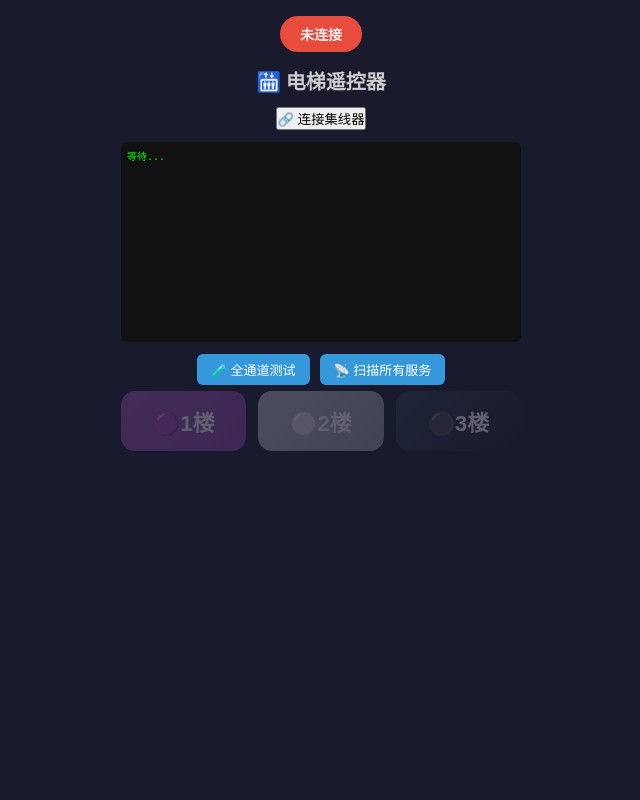
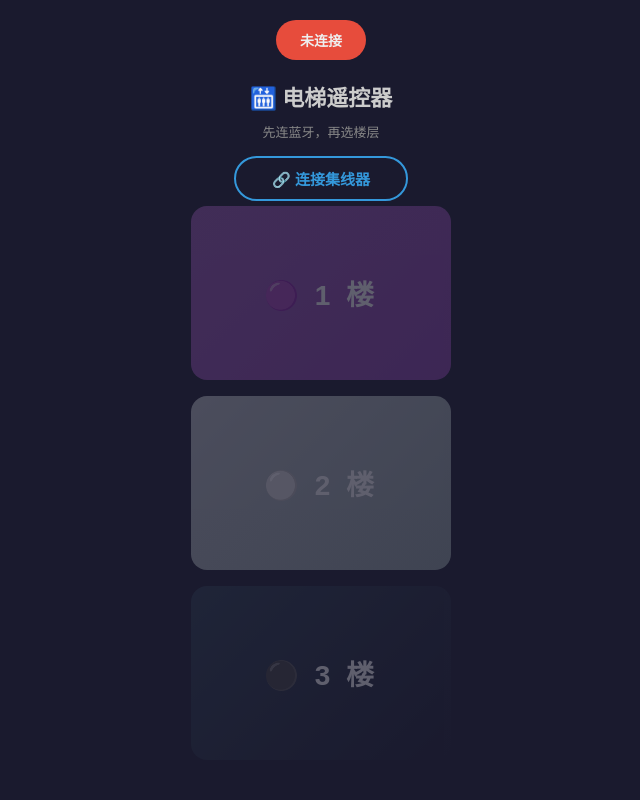
Before and after one commit to 920983424-ops/elevator-remote, a plain HTML site: page index.html in a window 1280 px wide. Shown: the whole page, without its empty margins (319-959 px from the left). Drawn offline with Linux system fonts and the light colour scheme.

Commit message:
Update index.html

```diff
--- a/index.html
+++ b/index.html
@@ -6,138 +6,84 @@
 <title>电梯遥控器</title>
 <style>
 *{margin:0;padding:0;box-sizing:border-box}
-body{font-family:-apple-system,sans-serif;background:#1a1a2e;color:#eee;height:100vh;display:flex;flex-direction:column;align-items:center}
-.status{margin-top:16px;padding:8px 20px;border-radius:20px;font-size:14px;font-weight:600}
-.status.dc{background:#e74c3c}.status.ok{background:#27ae60}
-h1{margin:14px 0 6px;font-size:20px;color:#ccc}
-#log{width:94%;max-width:400px;height:200px;background:#111;color:#0f0;font-size:10px;font-family:monospace;padding:6px;border-radius:6px;overflow-y:auto;margin:6px 0;white-space:pre-wrap;word-break:break-all}
-.btn-row{display:flex;gap:10px;margin:6px 0}
-.btn-row button{padding:6px 14px;border-radius:6px;border:none;background:#3498db;color:#fff;font-size:13px;cursor:pointer}
-.btn-wrap{display:flex;gap:12px;width:94%;max-width:400px;padding:0 0 20px}
-.btn{flex:1;min-height:60px;border:none;border-radius:14px;font-size:22px;font-weight:700;color:#fff;cursor:pointer}
+body{font-family:-apple-system,sans-serif;background:#1a1a2e;color:#eee;height:100vh;height:100dvh;display:flex;flex-direction:column;align-items:center}
+.status{margin-top:20px;padding:10px 24px;border-radius:20px;font-size:14px;font-weight:600}
+.status.off{background:#e74c3c}.status.on{background:#27ae60}
+h1{margin:20px 0 10px;font-size:22px;color:#ccc}
+.info{font-size:13px;color:#888;margin-bottom:10px}
+.btn-wrap{flex:1;display:flex;flex-direction:column;justify-content:center;gap:16px;width:100%;max-width:320px;padding:0 30px 40px}
+.btn{flex:1;min-height:80px;border:none;border-radius:16px;font-size:28px;font-weight:700;letter-spacing:4px;color:#fff;cursor:pointer;transition:transform .1s}
+.btn:active{transform:scale(.96)}
 .btn:disabled{opacity:.3;pointer-events:none}
-.btn:active{transform:scale(.96)}
-.btn-1{background:linear-gradient(135deg,#9b59b6,#8e44ad)}
-.btn-2{background:linear-gradient(135deg,#bdc3c7,#95a5a6)}
-.btn-3{background:linear-gradient(135deg,#2c3e50,#1a1a2e)}
-.toast{position:fixed;top:50%;left:50%;transform:translate(-50%,-50%);background:rgba(39,174,96,.95);color:#fff;padding:12px 24px;border-radius:10px;font-size:20px;font-weight:700;pointer-events:none;opacity:0;transition:opacity .2s}
+.btn-1f{background:linear-gradient(135deg,#9b59b6,#8e44ad)}
+.btn-2f{background:linear-gradient(135deg,#bdc3c7,#95a5a6)}
+.btn-3f{background:linear-gradient(135deg,#2c3e50,#1a1a2e)}
+.cn-btn{padding:10px 36px;border:2px solid #3498db;border-radius:30px;background:transparent;color:#3498db;font-size:15px;font-weight:600;cursor:pointer;margin:5px 0}
+.cn-btn:active{background:#3498db;color:#fff}
+.toast{position:fixed;top:50%;left:50%;transform:translate(-50%,-50%);background:rgba(39,174,96,.95);color:#fff;padding:16px 32px;border-radius:12px;font-size:24px;font-weight:700;pointer-events:none;opacity:0;transition:opacity .2s}
 .toast.show{opacity:1}
 </style>
 </head>
 <body>
-<div class="status dc" id="s">未连接</div>
+
+<div class="status off" id="s">未连接</div>
 <h1>🛗 电梯遥控器</h1>
-<button class="btn-row" onclick="connect()" id="connBtn">🔗 连接集线器</button>
-<div id="log">等待...</div>
-<div class="btn-row">
-  <button onclick="testAll()">🧪 全通道测试</button>
-  <button onclick="scanAll()">📡 扫描所有服务</button>
+<div class="info">先连蓝牙，再选楼层</div>
+
+<button class="cn-btn" id="cb" onclick="connect()">🔗 连接集线器</button>
+
+<div class="btn-wrap">
+  <button class="btn btn-1f" id="b1" disabled onclick="go(1)">🟣 1 楼</button>
+  <button class="btn btn-2f" id="b2" disabled onclick="go(2)">⚪ 2 楼</button>
+  <button class="btn btn-3f" id="b3" disabled onclick="go(3)">⚫ 3 楼</button>
 </div>
-<div class="btn-wrap">
-  <button class="btn btn-1" id="b1" disabled onclick="sendCmd(1)">🟣1楼</button>
-  <button class="btn btn-2" id="b2" disabled onclick="sendCmd(2)">⚪2楼</button>
-  <button class="btn btn-3" id="b3" disabled onclick="sendCmd(3)">⚫3楼</button>
-</div>
-<div class="toast" id="toast"></div>
+
+<div class="toast" id="t"></div>
 
 <script>
-const PYB_SVC  = "c5f50001-8280-46da-89f4-6d8051e4aeef";
-const PYB_CMD  = "c5f50002-8280-46da-89f4-6d8051e4aeef";
-const NUS_SVC  = "6e400001-b5a3-f393-e0a9-e50e24dcca9e";
-const NUS_TX   = "6e400002-b5a3-f393-e0a9-e50e24dcca9e";
-const NUS_RX   = "6e400003-b5a3-f393-e0a9-e50e24dcca9e";
+const PYB_SVC="c5f50001-8280-46da-89f4-6d8051e4aeef";
+const PYB_CMD="c5f50002-8280-46da-89f4-6d8051e4aeef";
 
-let dev, srv, chars = {};
+let dev,cmd;
 
-function L(m){console.log("[BLE]",m);const e=document.getElementById("log");e.textContent+=m+"\n";e.scrollTop=e.scrollHeight}
-function T(m){const t=document.getElementById("toast");t.textContent=m;t.className="toast show";clearTimeout(t._t);t._t=setTimeout(()=>t.className="toast",1200)}
-function setOk(v){document.getElementById("s").textContent=v?"已连接":"未连接";document.getElementById("s").className="status "+(v?"ok":"dc");document.getElementById("b1").disabled=!v;document.getElementById("b2").disabled=!v;document.getElementById("b3").disabled=!v;document.getElementById("connBtn").style.display=v?"none":"block"}
-
-async function scanAll() {
-  if(!srv){L("请先连接");return}
-  try{
-    const services = await srv.getPrimaryServices();
-    L("=== 发现 "+services.length+" 个服务 ===");
-    for(const svc of services){
-      L("服务: "+svc.uuid);
-      const characteristics = await svc.getCharacteristics();
-      for(const ch of characteristics){
-        L("  特征: "+ch.uuid+" props="+JSON.stringify(ch.properties));
-        chars[ch.uuid] = ch;
-        if(ch.properties.notify){
-          try{
-            await ch.startNotifications();
-            ch.addEventListener("characteristicvaluechanged",(e)=>{
-              const d=new Uint8Array(e.target.value.buffer);
-              L("📩["+ch.uuid.slice(0,8)+"]: "+Array.from(d).map(b=>"0x"+b.toString(16).padStart(2,"0")).join(" "));
-            });
-            L("    ✅ 已订阅通知");
-          }catch(e2){L("    ❌ 订阅失败: "+e2.message)}
-        }
-      }
-    }
-    L("=== 扫描完成 ===");
-    if(chars[NUS_TX]) L("💡 NUS_TX 可用");
-    if(chars[PYB_CMD]) L("💡 PYB_CMD 可用");
-  }catch(e){L("❌ 扫描失败: "+e.message)}
+function toast(m){
+  const t=document.getElementById("t");
+  t.textContent=m;t.className="toast show";
+  clearTimeout(t._x);t._x=setTimeout(()=>t.className="toast",1200);
 }
 
-async function testAll(){
-  if(!srv){L("请先连接");return}
-  const byte = 0x32; // '2'
-  const tests = [
-    {name:"NUS裸写",       uuid:NUS_TX, data:[byte],              desc:"NUS直接写字节"},
-    {name:"NUS+0x06前缀",  uuid:NUS_TX, data:[0x06,byte],         desc:"NUS带stdin前缀"},
-    {name:"PYB裸写",       uuid:PYB_CMD,data:[byte],              desc:"PYB命令直接字节"},
-    {name:"PYB+0x06前缀",  uuid:PYB_CMD,data:[0x06,byte],         desc:"PYB命令+stdin前缀"},
-    {name:"PYB+0x06+回车", uuid:PYB_CMD,data:[0x06,byte,0x0A],    desc:"PYB命令+换行"},
-  ];
-
-  for(const t of tests){
-    const ch = chars[t.uuid];
-    if(!ch){L("⏭ 跳过 "+t.name+" (特征不可用)");continue}
-    try{
-      const arr = new Uint8Array(t.data);
-      L("📤 ["+t.name+"] "+t.desc+": "+Array.from(arr).map(b=>"0x"+b.toString(16).padStart(2,"0")).join(" "));
-      if(ch.properties.writeWithoutResponse){
-        await ch.writeValueWithoutResponse(arr);
-      }else{
-        await ch.writeValue(arr);
-      }
-      L("   ✅ 写入成功");
-    }catch(e){L("   ❌ "+e.message)}
-    await new Promise(r=>setTimeout(r,300));
-  }
-  L("=== 全通道测试完成 ===");
-}
-
-async function sendCmd(n){
-  // 默认用法：PYB命令特征 + 0x06前缀
-  const ch = chars[PYB_CMD];
-  if(!ch){L("❌ PYB命令特征不可用，请先扫描");return}
-  try{
-    const arr = new Uint8Array([0x06, 0x30+n]);
-    L("📤 发送: "+Array.from(arr).map(b=>"0x"+b.toString(16).padStart(2,"0")).join(" ")+" → "+n+"楼");
-    if(ch.properties.writeWithoutResponse){await ch.writeValueWithoutResponse(arr)}
-    else{await ch.writeValue(arr)}
-    L("✅ 完成");
-    T((n==1?"🟣":n==2?"⚪":"⚫")+" 去 "+n+" 楼");
-  }catch(e){L("❌ "+e.message)}
+function setOk(v){
+  document.getElementById("s").textContent=v?"已连接":"未连接";
+  document.getElementById("s").className="status "+(v?"on":"off");
+  document.getElementById("b1").disabled=!v;
+  document.getElementById("b2").disabled=!v;
+  document.getElementById("b3").disabled=!v;
+  document.getElementById("cb").style.display=v?"none":"block";
 }
 
 async function connect(){
   try{
-    L("🔍 扫描设备...");
-    dev = await navigator.bluetooth.requestDevice({acceptAllDevices:true,optionalServices:[PYB_SVC,NUS_SVC]});
-    L("📱 "+ (dev.name||"未知"));
-    srv = await dev.gatt.connect();
-    L("✅ GATT连接成功");
-    chars = {};
-    dev.addEventListener("gattserverdisconnected",()=>{L("⚠ 断开");setOk(false)});
+    dev=await navigator.bluetooth.requestDevice({acceptAllDevices:true,optionalServices:[PYB_SVC]});
+    const srv=await dev.gatt.connect();
+    const pyb=await srv.getPrimaryService(PYB_SVC);
+    cmd=await pyb.getCharacteristic(PYB_CMD);
+
+    // 订阅通知（握手）
+    if(cmd.properties.notify) await cmd.startNotifications();
+
+    dev.addEventListener("gattserverdisconnected",()=>{setOk(false);toast("已断开")});
     setOk(true);
-    L("✅ 连接成功 — 请点击「扫描所有服务」");
-    T("已连接 ✅");
-  }catch(e){L("❌ "+e.message)}
+    toast("已连接 ✅");
+  }catch(e){alert("连接失败: "+e.message)}
+}
+
+async function go(n){
+  if(!cmd)return;
+  try{
+    // Pybricks命令特征 + [0x06, 字节] → stdin ✅
+    await cmd.writeValue(new Uint8Array([0x06,0x30+n]));
+    toast((n==1?"🟣":n==2?"⚪":"⚫")+" 去 "+n+" 楼");
+  }catch(e){alert("发送失败: "+e.message)}
 }
 </script>
 </body>
```
